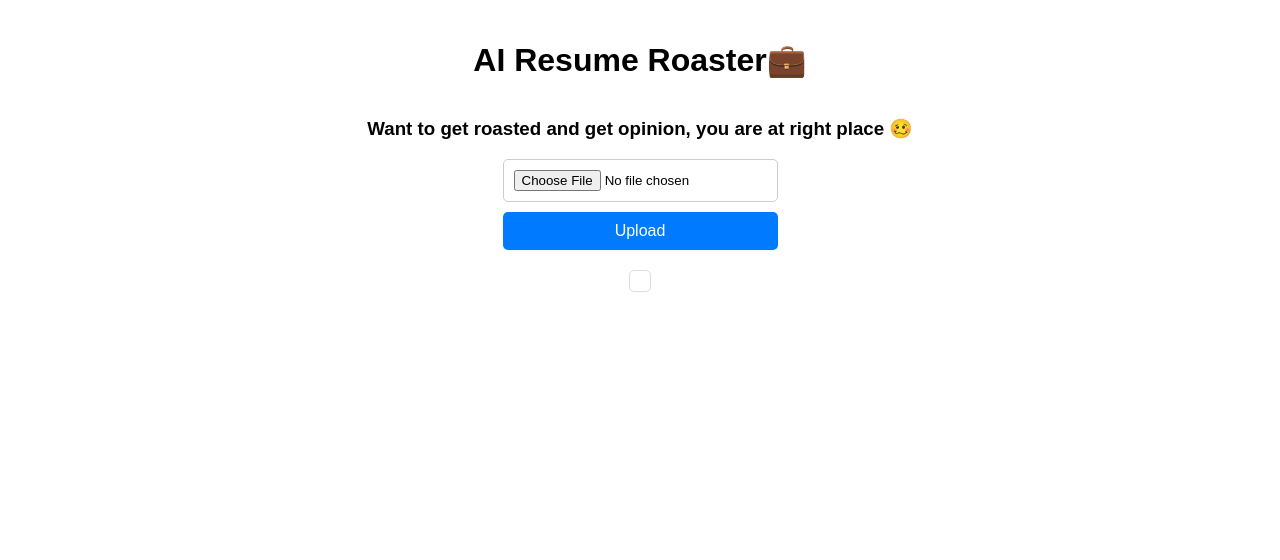
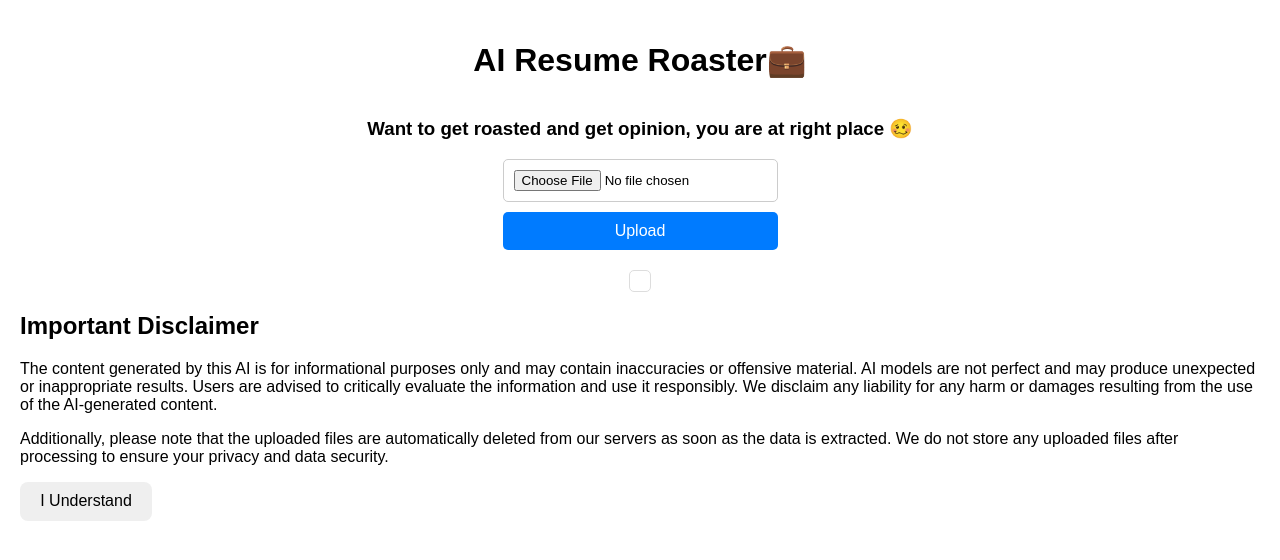
Before and after one commit to furiousluck/Resume-Roast, a React (Vite) app in the folder client/: page / in a window 1280 px wide. Shown: the top 560 px of the page. Built offline with nearby package versions, Linux system fonts and the light colour scheme.

Commit message:
added disclaimer

```diff
--- a/client/src/App.jsx
+++ b/client/src/App.jsx
@@ -9,6 +9,7 @@ function App() {
   const [text, setText] = useState("");
   const [error, setError] = useState("");
   const [isLoading, setIsLoading] = useState(false);
+  const [isModalOpen, setIsModalOpen] = useState(true);
 
   const handleFileChange = (e) => {
     setFile(e.target.files[0]);
@@ -39,6 +40,9 @@ function App() {
     }
     setIsLoading(false); // Stop loading
   };
+  const handleCloseModal = () => {
+    setIsModalOpen(false);
+  };
 
   return (
     <div className="App">
@@ -63,6 +67,25 @@ function App() {
       <div className="markdown">
         <ReactMarkdown>{text}</ReactMarkdown>
       </div>
+      <footer>
+      {isModalOpen && (
+        <div className="modal">
+          <div className="modal-content">
+          <h2>Important Disclaimer</h2>
+            <p>
+              The content generated by this AI is for informational purposes only and may contain inaccuracies or offensive material.
+              AI models are not perfect and may produce unexpected or inappropriate results. Users are advised to critically evaluate the
+              information and use it responsibly. We disclaim any liability for any harm or damages resulting from the use of the AI-generated content.
+            </p>
+            <p>
+              Additionally, please note that the uploaded files are automatically deleted from our servers as soon as the data is extracted.
+              We do not store any uploaded files after processing to ensure your privacy and data security.
+            </p>
+            <button onClick={handleCloseModal}>I Understand</button>
+          </div>
+        </div>
+      )}
+      </footer>
       <Analytics />
     </div>
   );
--- a/client/src/index.css
+++ b/client/src/index.css
@@ -73,12 +73,11 @@ button {
   font-size: 1em;
   font-weight: 500;
   font-family: inherit;
-  background-color: #1a1a1a;
   cursor: pointer;
   transition: border-color 0.25s;
 }
 button:hover {
-  border-color: #646cff;
+  border-color: #9fa1c7;
 }
 button:focus,
 button:focus-visible {
```
